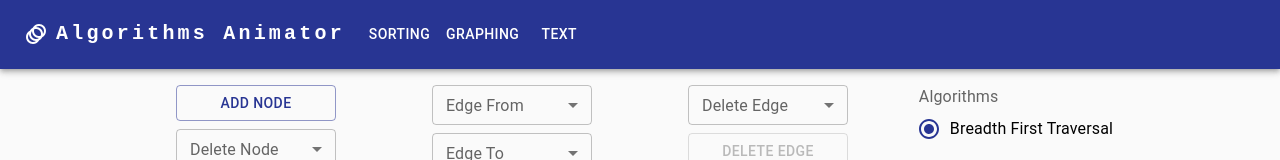
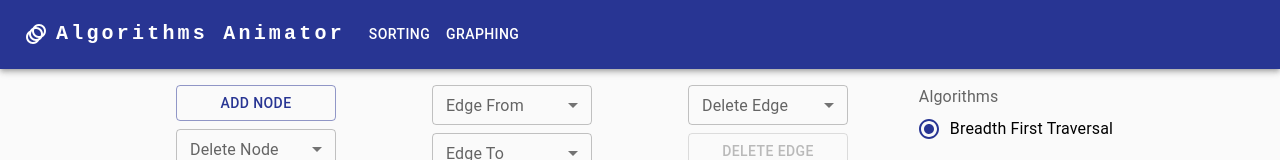
Before and after one commit to PhilipZubel/algorithm-animator, a React (Create React App) app: page /graphs in a window 1280 px wide. Shown: the top 160 px of the page. Built offline with nearby package versions, Linux system fonts and the light colour scheme.

Commit message:
colors of graph changed

```diff
--- a/src/components/algorithms/graphs/InitialGraph.ts
+++ b/src/components/algorithms/graphs/InitialGraph.ts
@@ -1,17 +1,11 @@
 import {Graph, Color} from './Interfaces'
 
-// const color: Color = {
-//     color: '#ff4141',
-//     highlight: '#ff4141',
-//     hover: '#ff4141',
-//     inherit: 'from',
-//     opacity: 1.0,
-// }
+import { indigo, blue } from '@mui/material/colors';
 
 const COLORS = {
-    default: "green",
-    upcomming: "yellow",
-    visited: "red"
+    default: indigo[400],
+    upcomming: blue[300],
+    visited: blue[800],
 }
 
 const intialGraph: Graph = {
--- a/src/components/navbar/Navbar.tsx
+++ b/src/components/navbar/Navbar.tsx
@@ -13,8 +13,8 @@ import AnimationIcon from '@mui/icons-material/Animation';
 
 import { Link } from 'react-router-dom';
 
-const pages = ['Sorting', 'Graphing', 'Text']
-const urls = ['/sorts', 'graphs', '/text']
+const pages = ['Sorting', 'Graphing']
+const urls = ['/sorts', '/graphs']
 
 const Navbar = () => {
   const [anchorElNav, setAnchorElNav] = React.useState<null | HTMLElement>(null);
```
